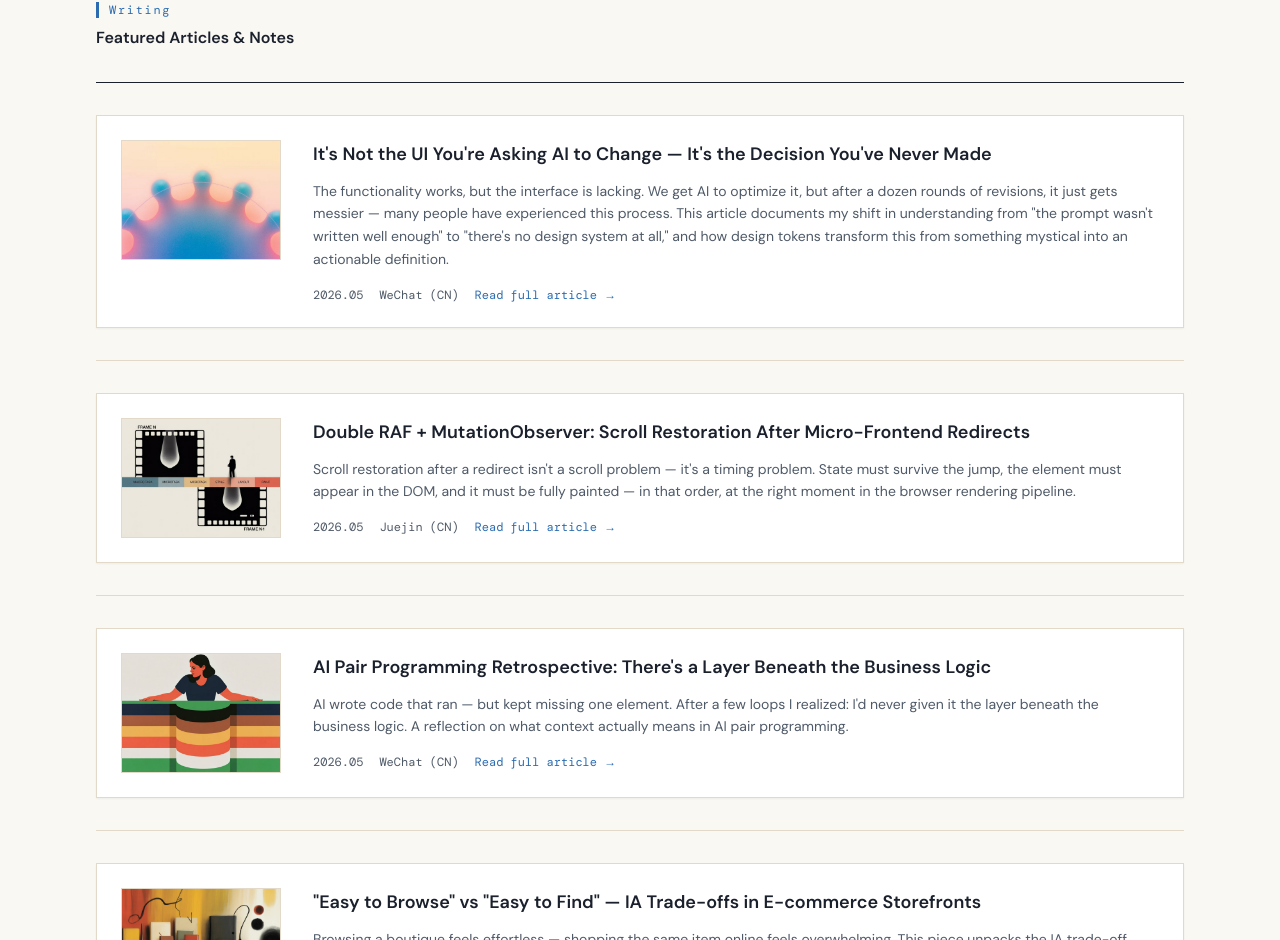
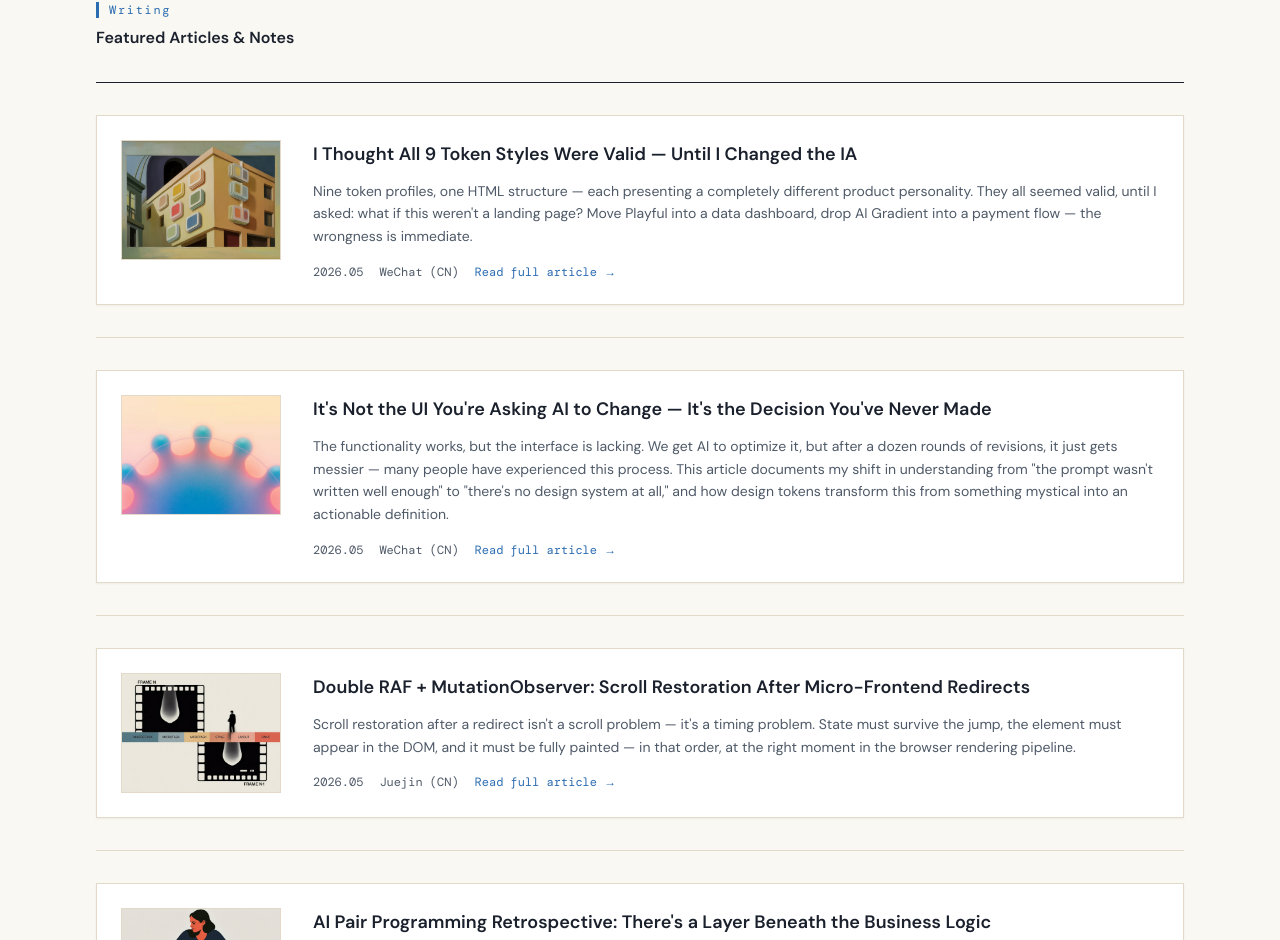
Before and after one commit to yuki-uix/yukiuix-dev, a Next.js app: page /en in a window 1280 px wide. Shown: the part 2430-3370 px from the top of the page. Built offline with nearby package versions, Linux system fonts and the light colour scheme.

Commit message:
feat: add token-ia-coherence wechat article to featured writing

```diff
--- a/data/articles.ts
+++ b/data/articles.ts
@@ -32,6 +32,21 @@ export function articleMonthLabel(publishedAt: string): string {
 
 export const articles: Article[] = [
   // ── 首页精选 ──────────────────────────────────────────
+  {
+    title: "我以为 9 种 token 风格都能用——直到我换了一个 IA",
+    titleEn: "I Thought All 9 Token Styles Were Valid — Until I Changed the IA",
+    topics: ["ai", "frontend"],
+    publishedAt: "2026-05-28",
+    url: "https://mp.weixin.qq.com/s/7I7MCgEYu_M3BvahqVHbKg",
+    coverImage: "/images/articles/token-ia-coherence.png",
+    coverAlt: "插图：几何网格结构上叠着不同色块，对齐的发光，错位的产生干扰，比喻 token 与 IA 的适配关系",
+    blurb:
+      "做了一个 demo：同一套 HTML，9 种不同的 design token，每种呈现出完全不同的产品人格。看起来每套都能用——直到我追了一个问题：换一个 IA 还成立吗？把 Playful 放进数据 dashboard，把 AI Gradient 放进支付流程——感觉立刻不对了。",
+    blurbEn:
+      "Nine token profiles, one HTML structure — each presenting a completely different product personality. They all seemed valid, until I asked: what if this weren't a landing page? Move Playful into a data dashboard, drop AI Gradient into a payment flow — the wrongness is immediate.",
+    platform: "wechat",
+    featured: true,
+  },
   {
     title: "「好逛」和「好找」不是同一件事——电商独立站的 IA 取舍",
     titleEn: "\"Easy to Browse\" vs \"Easy to Find\" — IA Trade-offs in E-commerce Storefronts",
```
Also changed, not shown: public/images/articles/token-ia-coherence.png (added).
